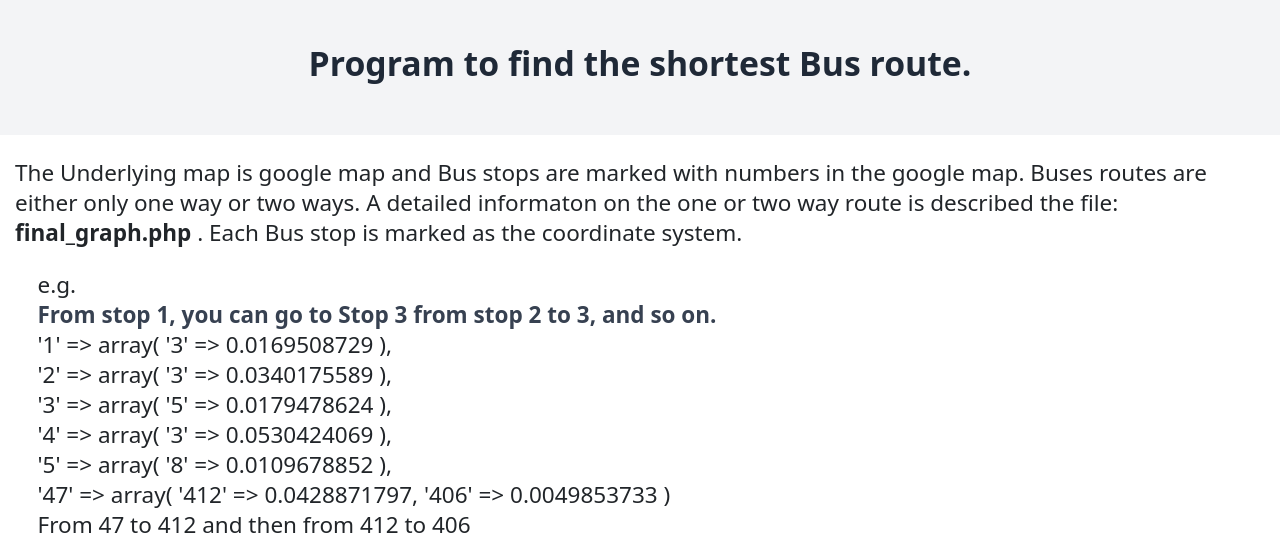
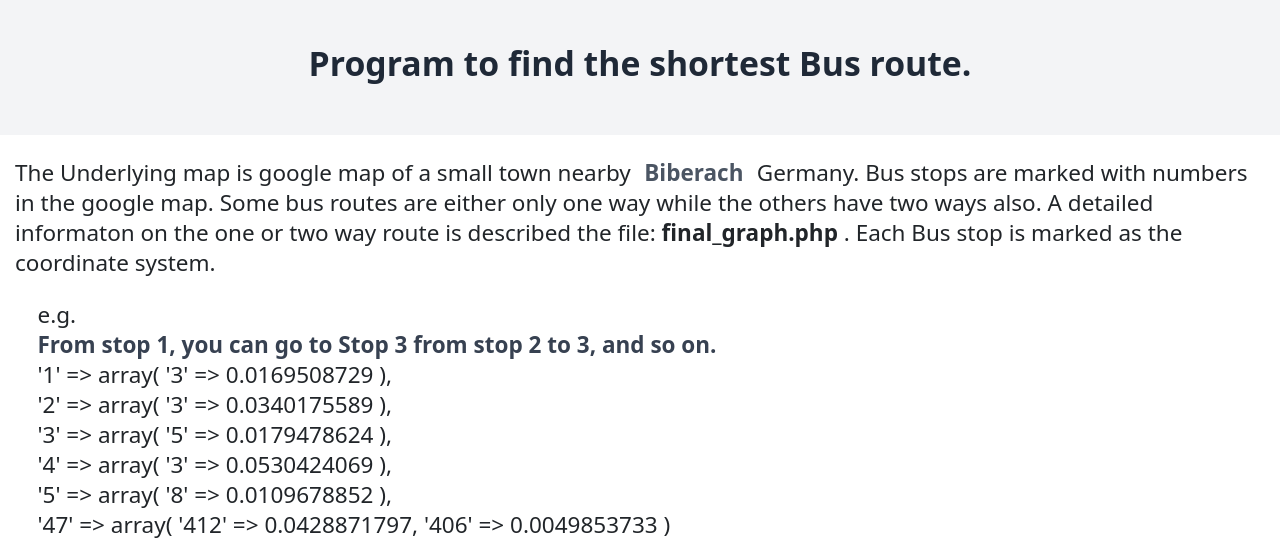
Before and after one commit to dr-roshyara/route-determination, a PHP site: page / in a window 1280 px wide. Shown: the top 539 px of the page. Run offline with PHP 8.4, Linux system fonts and the light colour scheme; data that the repository does not hold is empty; some libraries are stand-ins or nearby versions.

Commit message:
minor edit

```diff
--- a/src/main.php
+++ b/src/main.php
@@ -4,7 +4,8 @@
 
 <div class="container" >
 <div class="flex flex-col text-2xl py-4">
-    <p class="mx-auto"> The Underlying map is google map and  Bus stops are marked with numbers in the google map. Buses routes are either only one way or two ways. A detailed informaton on the one or two way route is described the file:
+    <p class="mx-auto"> The Underlying map is google map  of a small town nearby <a class=" px-2 font-bold  text-gray-600" href=" https://biberach-riss.de/" > Biberach </a>Germany.   Bus stops are marked with numbers in the google map. Some bus routes are either only one way while the others have  two ways also. A detailed informaton on the one or two way route is described the file:
+
      <b> final_graph.php </b>. Each Bus stop is marked as the coordinate system.
       <p class=" my-4 px-4 ">
         e.g.<br>
```
